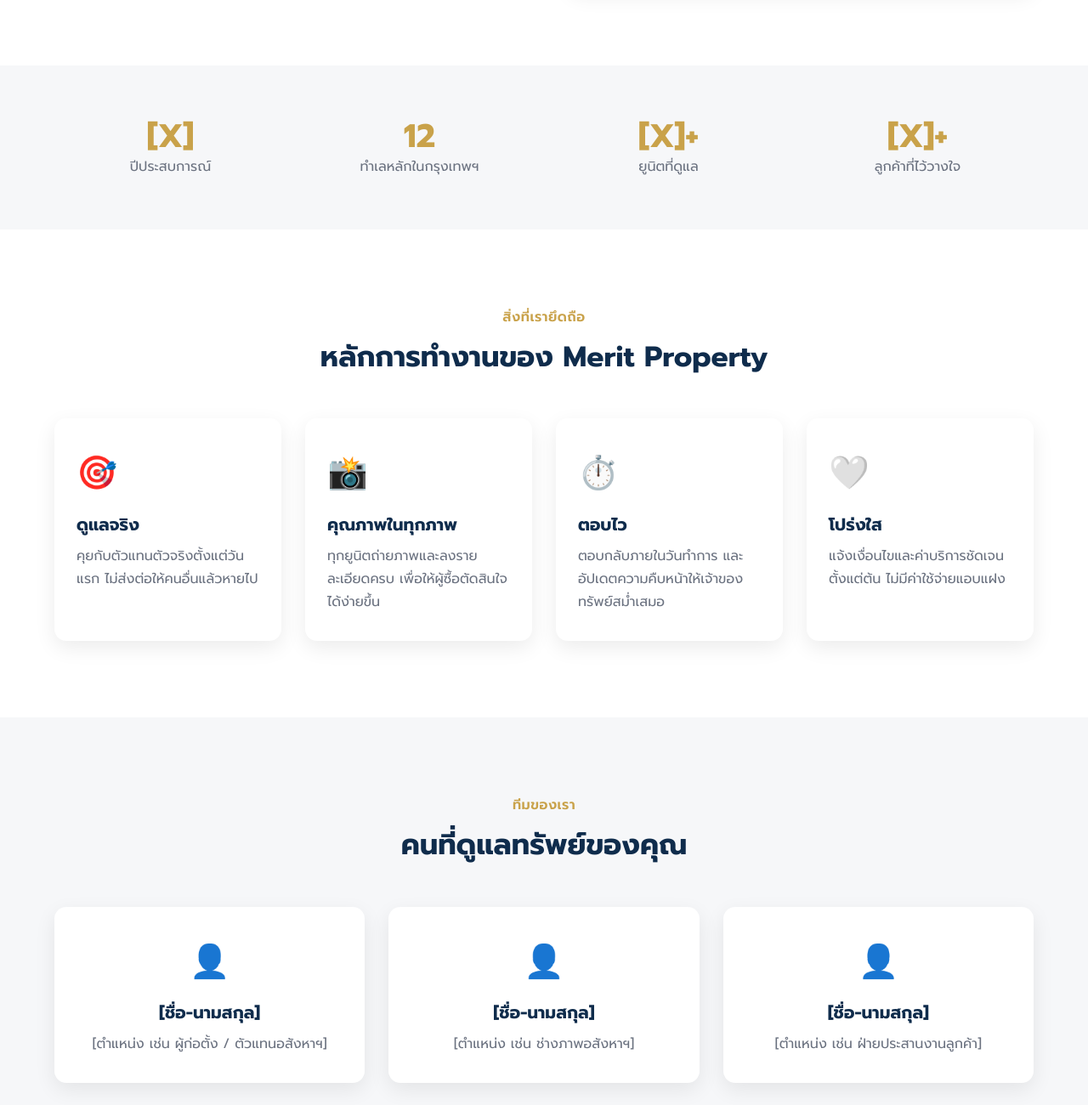
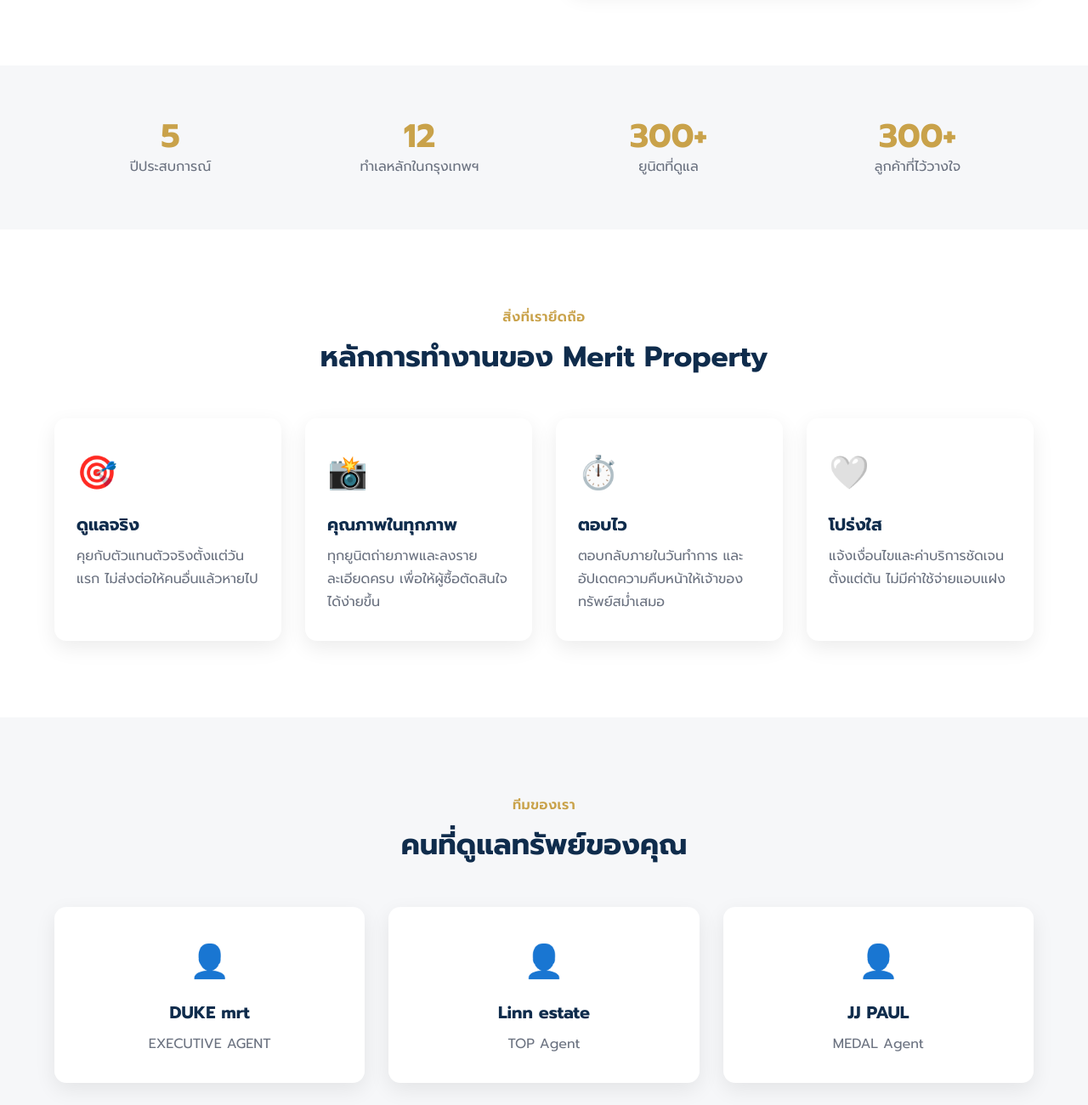
Before and after one commit to skachena-cmyk/meritproperty, a plain HTML site: page about.html in a window 1280 px wide. Shown: the part 980-2280 px from the top of the page at 85% size. Drawn offline with Linux system fonts and the light colour scheme.

Commit message:
Update about.html

```diff
--- a/about.html
+++ b/about.html
@@ -185,10 +185,10 @@
   <!-- ===== Stats ===== -->
   <section class="bg-light" style="padding:60px 0">
     <div class="container stats">
-      <div class="stat"><b>[X]</b><span>ปีประสบการณ์</span></div>
+      <div class="stat"><b>5</b><span>ปีประสบการณ์</span></div>
       <div class="stat"><b>12</b><span>ทำเลหลักในกรุงเทพฯ</span></div>
-      <div class="stat"><b>[X]+</b><span>ยูนิตที่ดูแล</span></div>
-      <div class="stat"><b>[X]+</b><span>ลูกค้าที่ไว้วางใจ</span></div>
+      <div class="stat"><b>300+</b><span>ยูนิตที่ดูแล</span></div>
+      <div class="stat"><b>300+</b><span>ลูกค้าที่ไว้วางใจ</span></div>
     </div>
   </section>
 
@@ -216,9 +216,9 @@
         <h2>คนที่ดูแลทรัพย์ของคุณ</h2>
       </div>
       <div class="grid">
-        <div class="card" style="text-align:center"><div class="icon">👤</div><h3>[ชื่อ-นามสกุล]</h3><p>[ตำแหน่ง เช่น ผู้ก่อตั้ง / ตัวแทนอสังหาฯ]</p></div>
-        <div class="card" style="text-align:center"><div class="icon">👤</div><h3>[ชื่อ-นามสกุล]</h3><p>[ตำแหน่ง เช่น ช่างภาพอสังหาฯ]</p></div>
-        <div class="card" style="text-align:center"><div class="icon">👤</div><h3>[ชื่อ-นามสกุล]</h3><p>[ตำแหน่ง เช่น ฝ่ายประสานงานลูกค้า]</p></div>
+        <div class="card" style="text-align:center"><div class="icon">👤</div><h3>DUKE mrt</h3><p>EXECUTIVE AGENT</p></div>
+        <div class="card" style="text-align:center"><div class="icon">👤</div><h3>Linn estate</h3><p>TOP Agent</p></div>
+        <div class="card" style="text-align:center"><div class="icon">👤</div><h3>JJ PAUL</h3><p>MEDAL Agent</p></div>
       </div>
     </div>
   </section>
```
